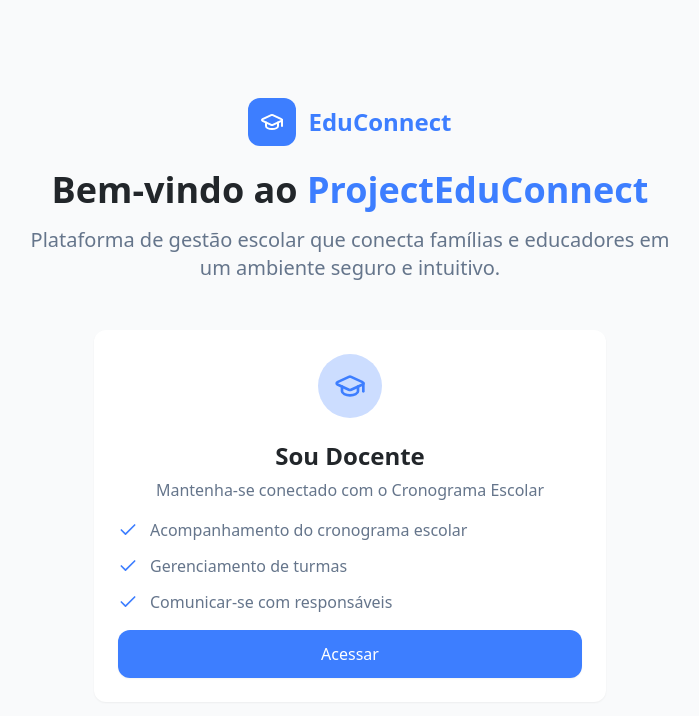
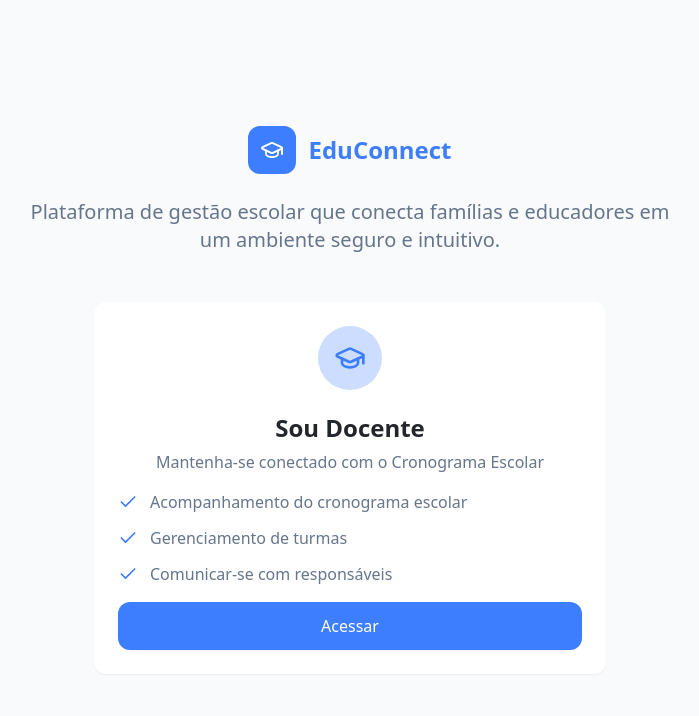
Before and after one commit to MarcAlmeidaMelo/EduConnect, a React (Vite) app: page / in a window 1280 px wide. Shown: the top 716 px of the page, without its empty margins (290-989 px from the left). Built offline with nearby package versions, Linux system fonts and the light colour scheme.

Commit message:
Visual edit in Lovable
Edited UI in Lovable

```diff
--- a/src/pages/Welcome.tsx
+++ b/src/pages/Welcome.tsx
@@ -2,12 +2,9 @@ import { GraduationCap, Check } from "lucide-react";
 import { Button } from "@/components/ui/button";
 import { Card, CardContent, CardHeader } from "@/components/ui/card";
 import { useNavigate } from "react-router-dom";
-
 export default function Welcome() {
   const navigate = useNavigate();
-
-  return (
-    <div className="min-h-screen bg-edu-gray-50 flex items-center justify-center p-4">
+  return <div className="min-h-screen bg-edu-gray-50 flex items-center justify-center p-4">
       <div className="w-full max-w-4xl">
         {/* Header */}
         <div className="text-center mb-12">
@@ -18,9 +15,7 @@ export default function Welcome() {
             <h1 className="text-2xl font-bold text-primary">EduConnect</h1>
           </div>
 
-          <h2 className="text-4xl font-bold text-foreground mb-4">
-            Bem-vindo ao <span className="text-primary">ProjectEduConnect</span>
-          </h2>
+
           <p className="text-xl text-muted-foreground max-w-2xl mx-auto">
             Plataforma de gestão escolar que conecta famílias e educadores em um ambiente
             seguro e intuitivo.
@@ -55,16 +50,12 @@ export default function Welcome() {
                 </div>
               </div>
 
-              <Button
-                onClick={() => navigate("/login")}
-                className="w-full h-12 text-base font-medium mt-6"
-              >
+              <Button onClick={() => navigate("/login")} className="w-full h-12 text-base font-medium mt-6">
                 Acessar
               </Button>
             </CardContent>
           </Card>
         </div>
       </div>
-    </div>
-  );
+    </div>;
 }
```
